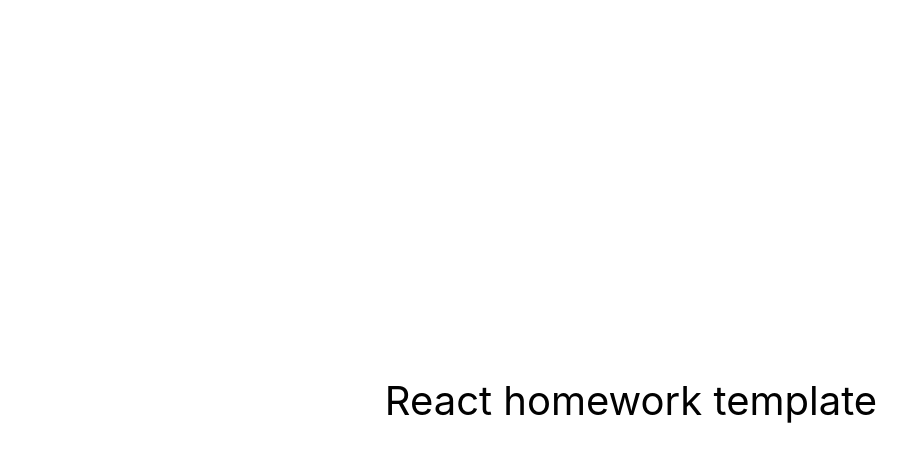
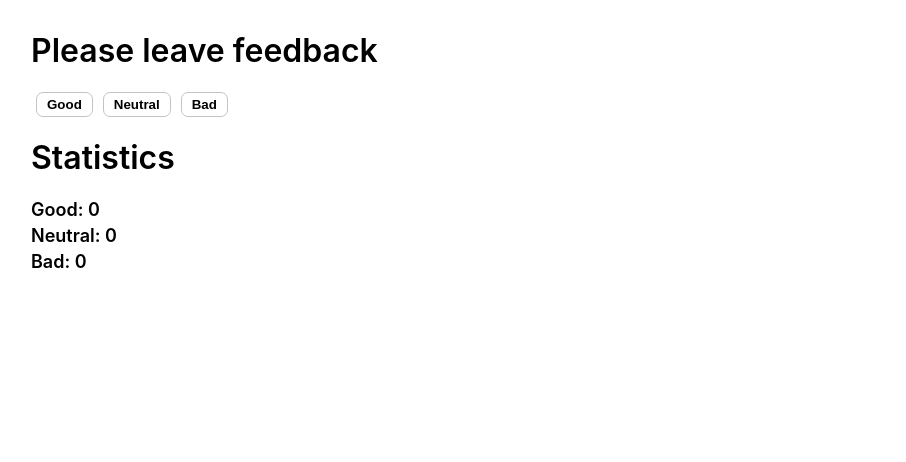
Before and after one commit to makaronnik/goit-react-hw-02-feedback, a React (Create React App) app: page / in a window 1280 px wide. Shown: the top 462 px of the page, without its empty margins (9-915 px from the left). Built offline with nearby package versions, Linux system fonts and the light colour scheme.

Commit message:
Step 1 done

```diff
--- a/src/components/App.jsx
+++ b/src/components/App.jsx
@@ -1,16 +1,5 @@
+import Feedback from './Feedback/Feedback';
+
 export const App = () => {
-  return (
-    <div
-      style={{
-        height: '100vh',
-        display: 'flex',
-        justifyContent: 'center',
-        alignItems: 'center',
-        fontSize: 40,
-        color: '#010101'
-      }}
-    >
-      React homework template
-    </div>
-  );
+  return <Feedback />;
 };
--- /dev/null
+++ b/src/components/Feedback/Feedback.jsx
@@ -0,0 +1,37 @@
+import React, { Component } from 'react';
+import FeedbackStyled from './FeedbackStyled';
+import Button from 'components/UI/Button/Button';
+import Statistics from './Statistics/Statistics';
+
+export class Feedback extends Component {
+  state = {
+    good: 0,
+    neutral: 0,
+    bad: 0,
+  };
+
+  onGoodFeedback = () =>
+    this.setState(prevState => ({ ...prevState, good: prevState.good + 1 }));
+  onNeutralFeedback = () =>
+    this.setState(prevState => ({
+      ...prevState,
+      neutral: prevState.neutral + 1,
+    }));
+  onBadFeedback = () =>
+    this.setState(prevState => ({ ...prevState, bad: prevState.bad + 1 }));
+
+  render() {
+    return (
+      <FeedbackStyled>
+        <h1>Please leave feedback</h1>
+        <Button onButtonClick={this.onGoodFeedback}>Good</Button>
+        <Button onButtonClick={this.onNeutralFeedback}>Neutral</Button>
+        <Button onButtonClick={this.onBadFeedback}>Bad</Button>
+        <h1>Statistics</h1>
+        <Statistics statistic={this.state}></Statistics>
+      </FeedbackStyled>
+    );
+  }
+}
+
+export default Feedback;
--- /dev/null
+++ b/src/components/Feedback/FeedbackStyled.jsx
@@ -0,0 +1,12 @@
+import styled from 'styled-components';
+
+const FeedbackStyled = styled.div`
+  padding: 10px 40px;
+
+  & h1,
+  h2 {
+    font-weight: 600;
+  }
+`;
+
+export default FeedbackStyled;
--- /dev/null
+++ b/src/components/Feedback/Statistics/Statistics.jsx
@@ -0,0 +1,21 @@
+import React from 'react';
+import PropTypes from 'prop-types';
+import StatisticsStyled from './StatisticsStyled';
+
+const Statistics = ({ statistic }) => {
+  return (
+    <StatisticsStyled>
+      {Object.keys(statistic).map(key => (
+        <li key={key}>
+          {key}: {statistic[key]}
+        </li>
+      ))}
+    </StatisticsStyled>
+  );
+};
+
+Statistics.propTypes = {
+  statistic: PropTypes.objectOf(PropTypes.number),
+};
+
+export default Statistics;
--- /dev/null
+++ b/src/components/Feedback/Statistics/StatisticsStyled.jsx
@@ -0,0 +1,18 @@
+import styled from 'styled-components';
+
+const StatisticsStyled = styled.ul`
+  list-style: none;
+  padding-left: 0;
+
+  & li {
+    text-transform: capitalize;
+    font-size: 18px;
+    font-weight: 600;
+
+    &:not(:last-child) {
+      margin-bottom: 5px;
+    }
+  }
+`;
+
+export default StatisticsStyled;
--- /dev/null
+++ b/src/components/UI/Button/Button.jsx
@@ -0,0 +1,14 @@
+import React from 'react';
+import PropTypes from 'prop-types';
+import ButtonStyled from './ButtonStyled';
+
+const Button = ({ onButtonClick, children }) => {
+  return <ButtonStyled onClick={onButtonClick}>{children}</ButtonStyled>;
+};
+
+Button.propTypes = {
+  onButtonClick: PropTypes.func,
+  children: PropTypes.string,
+};
+
+export default Button;
--- /dev/null
+++ b/src/components/UI/Button/ButtonStyled.jsx
@@ -0,0 +1,31 @@
+import styled from 'styled-components';
+
+const ButtonStyled = styled.button.attrs({
+  type: 'button',
+})`
+  padding: 4px 10px;
+  margin: 0 5px;
+
+  background-color: white;
+  border-radius: 7px;
+  border: 1px solid #c3c3c3;
+  outline: none;
+
+  cursor: pointer;
+
+  font-weight: 600;
+
+  transition: box-shadow 250ms cubic-bezier(0.4, 0, 0.2, 1),
+    background-color 150ms cubic-bezier(0.4, 0, 0.2, 1);
+
+  &:hover,
+  &:focus {
+    box-shadow: inset 0 0 0 1px #c3c3c3;
+  }
+
+  &:active {
+    background-color: #c3c3c3;
+  }
+`;
+
+export default ButtonStyled;
```
